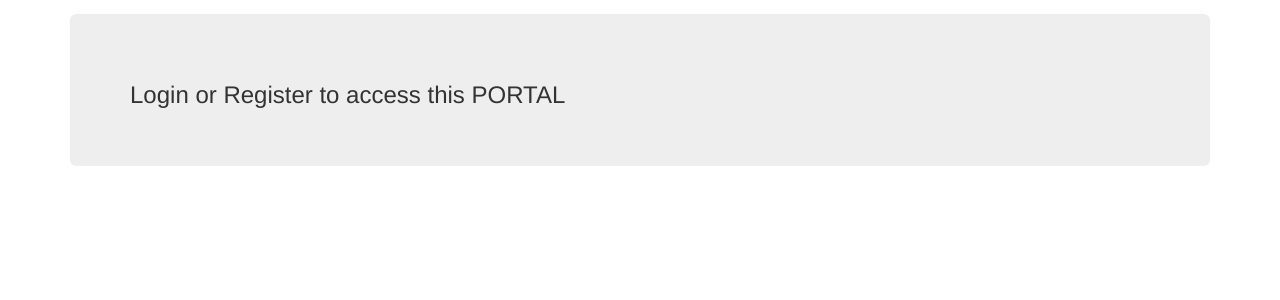
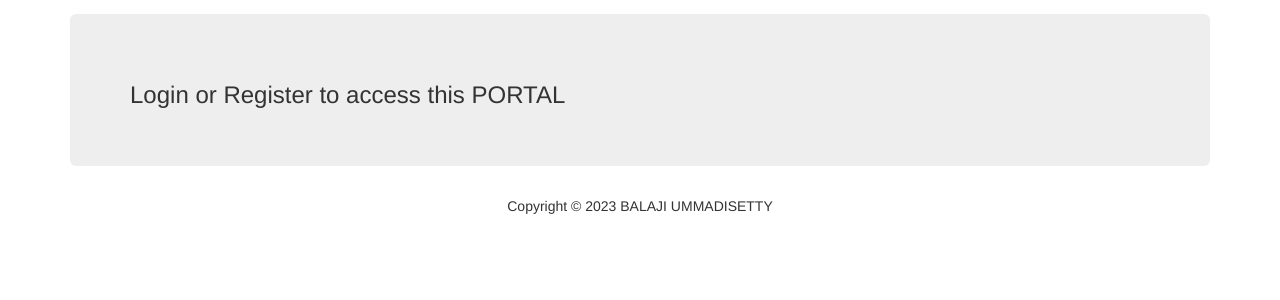
Before and after one commit to u-balaji/Music_sharing_portal, a Django app: page / in a window 1280 px wide. Shown: the part 246-546 px from the top of the page. Run offline with Django 3.2, Linux system fonts and the light colour scheme; some libraries are stand-ins or nearby versions.

Commit message:
added footer to website

```diff
--- a/templates/first_app/base.html
+++ b/templates/first_app/base.html
@@ -40,6 +40,14 @@
     <div class="container">
         {% block content %} {% endblock %}
     </div>
+    <footer class="mt-auto mb-4">
+        <div class="text-center">
+          <span>
+            Copyright &copy; <script>document.write(new Date().getFullYear())</script> BALAJI UMMADISETTY
+          </span>
+        </div>
+      </footer>
+      <script src="https://cdn.jsdelivr.net/npm/bootstrap@5.0.2/dist/js/bootstrap.bundle.min.js"></script>
 </body>
 
 </html>
```
